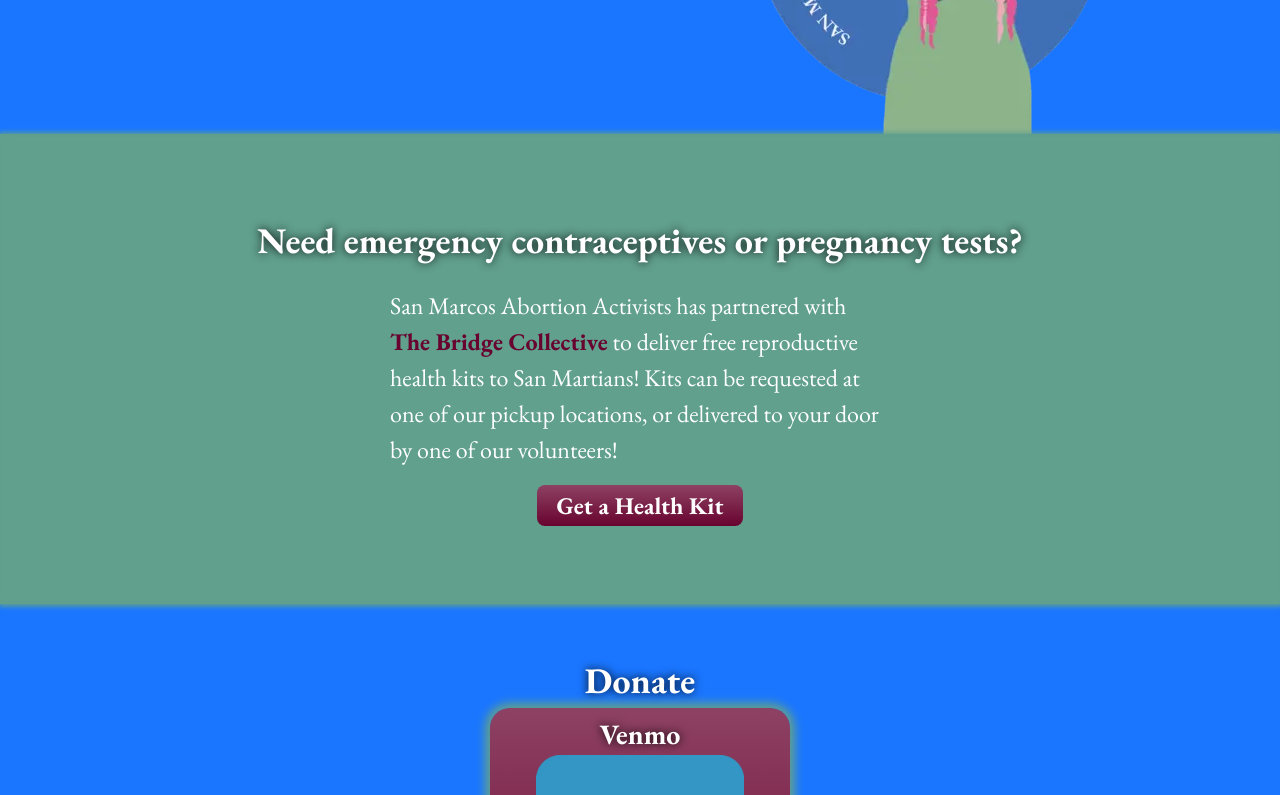
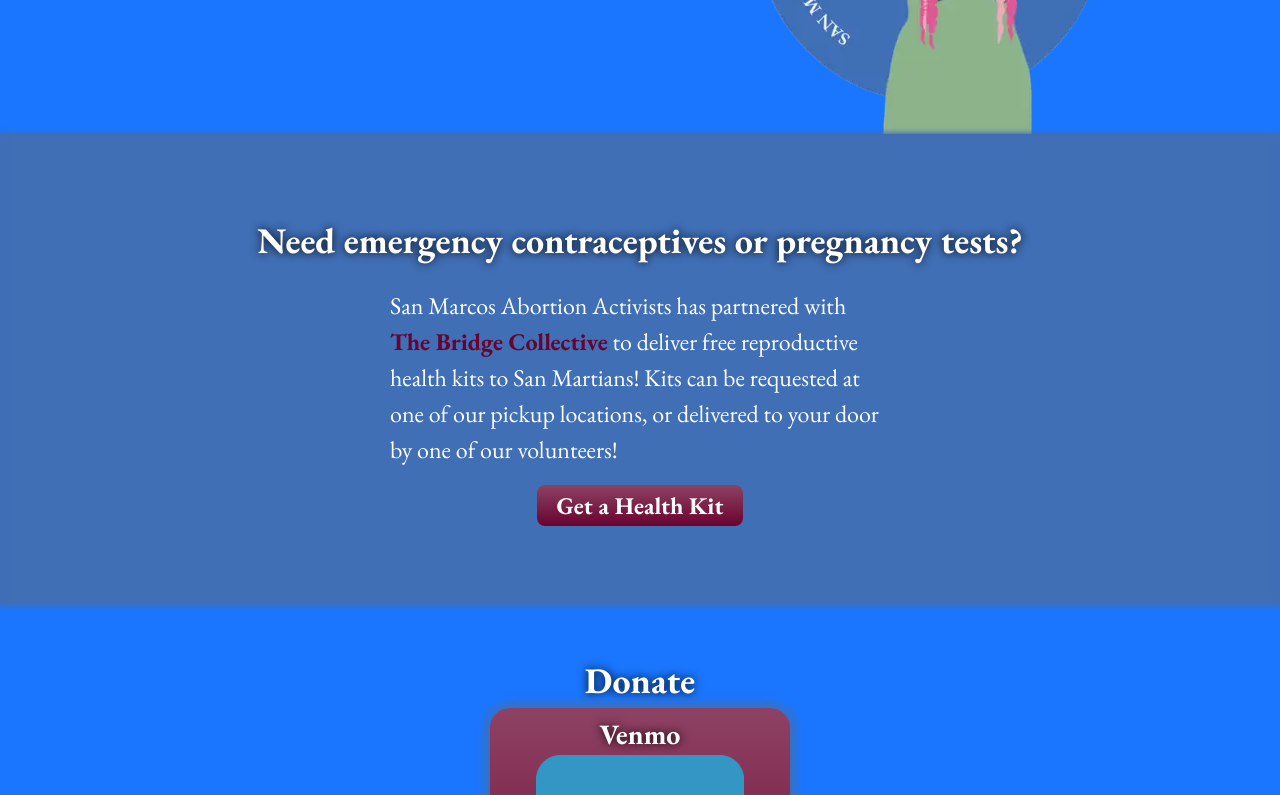
Before and after one commit to ChrisPitts/san-marcos-abortion-activists, a React (Vite) app: page / in a window 1280 px wide. Shown: the part 660-1455 px from the top of the page. Built offline with nearby package versions, Linux system fonts and the light colour scheme.

Commit message:
color-changes

```diff
--- a/src/css/variables/_colors.scss
+++ b/src/css/variables/_colors.scss
@@ -1,5 +1,5 @@
 $primary-color: #1a76ff;
-$neutral-color: #61A08D;
+$neutral-color: #406fb6;
 $action-color: #68032F;
 
 $highlight-color: black;
```
